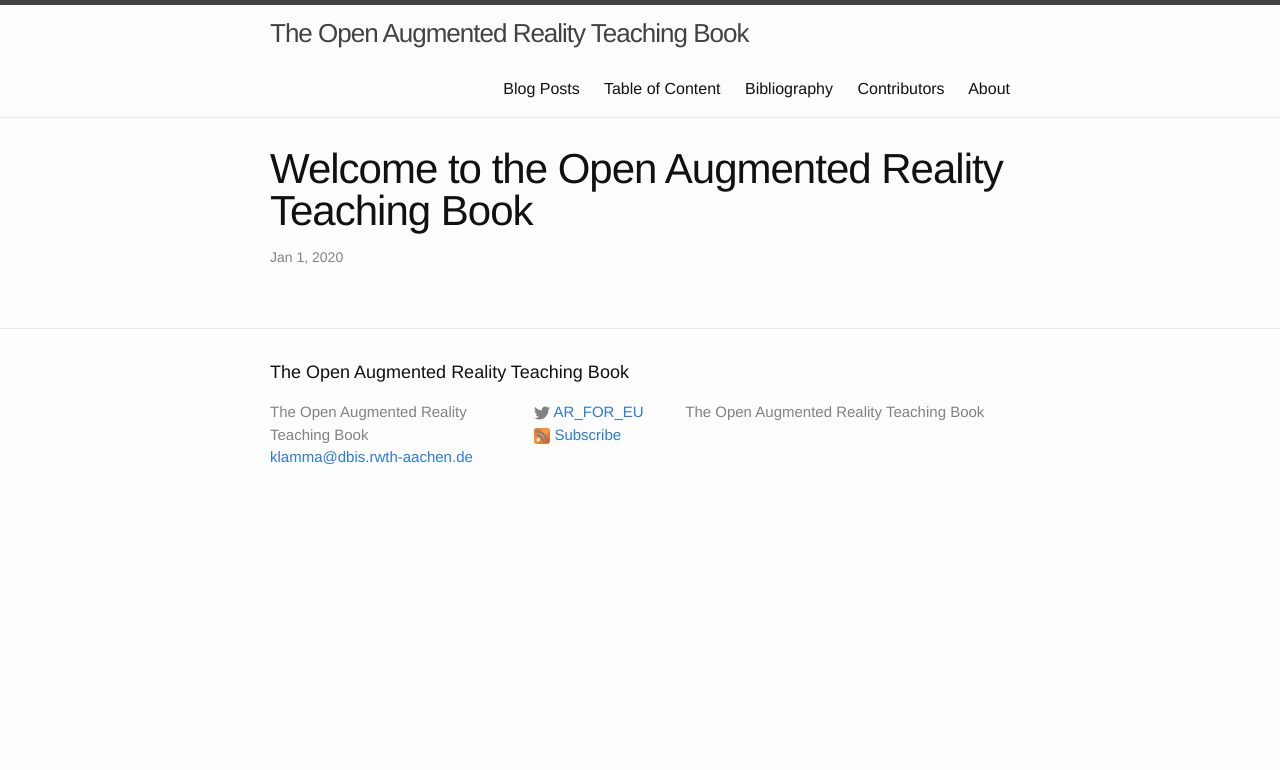
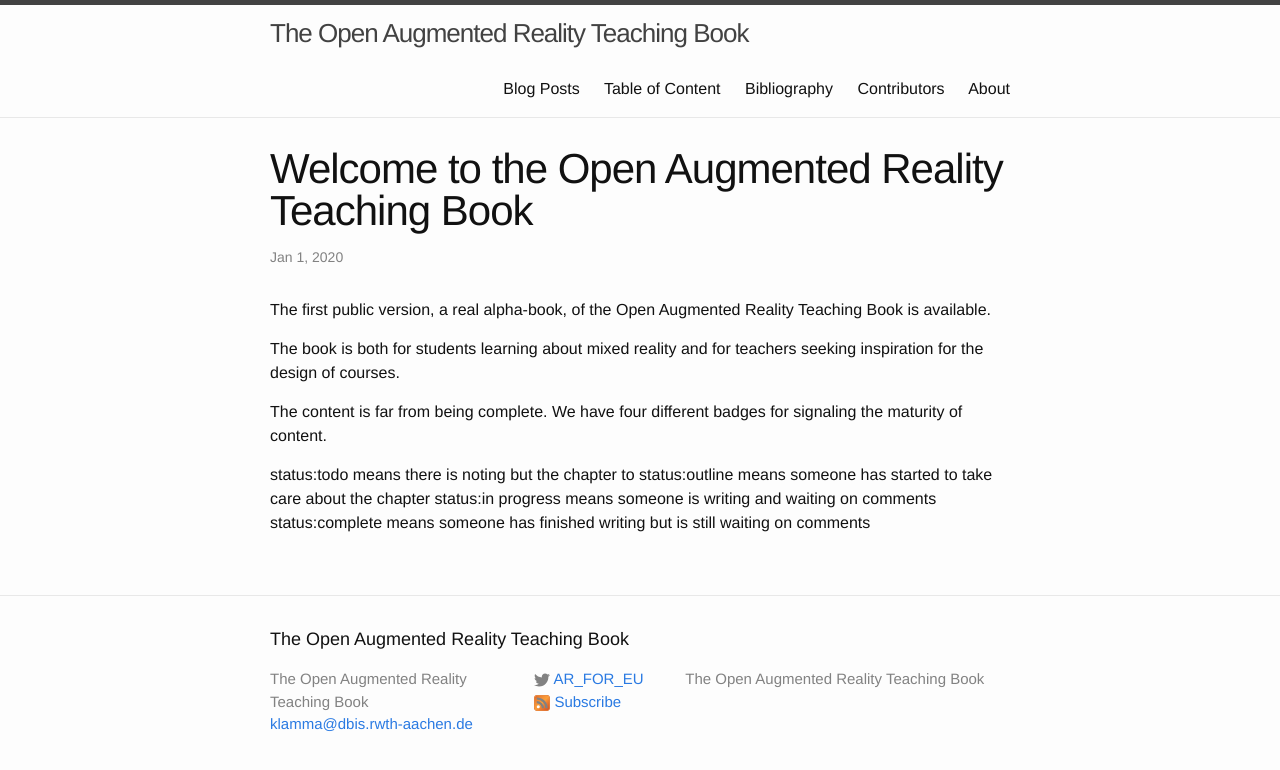
Before and after one commit to klamma/ar-for-eu-book, a Jekyll site: the page built from _posts/2020-01-01-welcome.md, in a window 1280 px wide. Shown: the top 770 px of the page. Built offline with Jekyll 4.4.1, drawn with Linux system fonts in a browser that asks for light colours; nearby versions of some CDN libraries.

Commit message:
Blog entries

```diff
--- a/_posts/2020-01-01-welcome.md
+++ b/_posts/2020-01-01-welcome.md
@@ -2,3 +2,16 @@
 layout: post
 title:  "Welcome to the Open Augmented Reality Teaching Book"
 ---
+
+The first public version, a real alpha-book, of the Open Augmented Reality
+Teaching Book is available.
+
+The book is both for students learning about mixed reality and for teachers seeking inspiration for the design of courses.
+
+The content is far from being complete. We have four different badges for
+signaling the maturity of content.
+
+status:todo means there is noting but the chapter to
+status:outline means someone has started to take care about the chapter
+status:in progress means someone is writing and waiting on comments
+status:complete means someone has finished writing but is still waiting on comments
```
Also changed, not shown: _posts/2020-01-23-ebook.md (added, +7 -0 lines).
